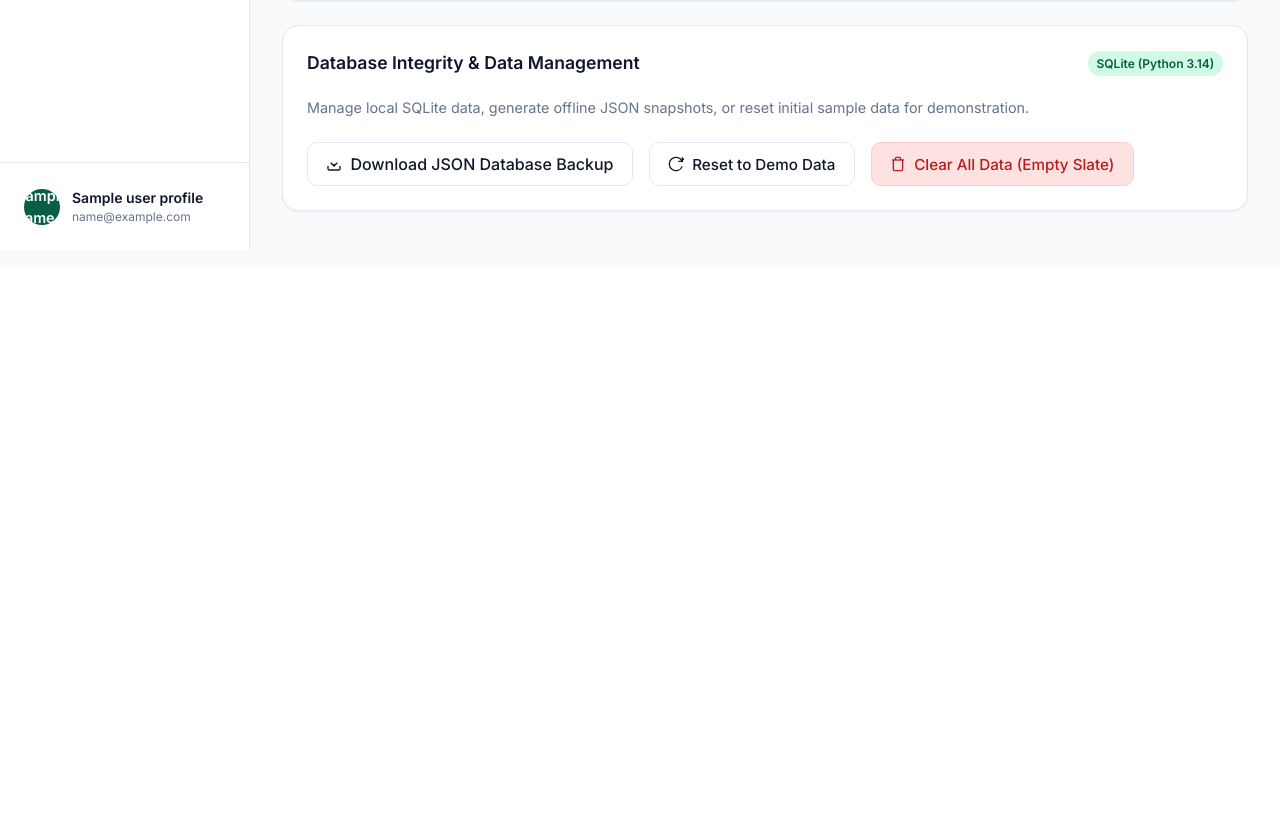
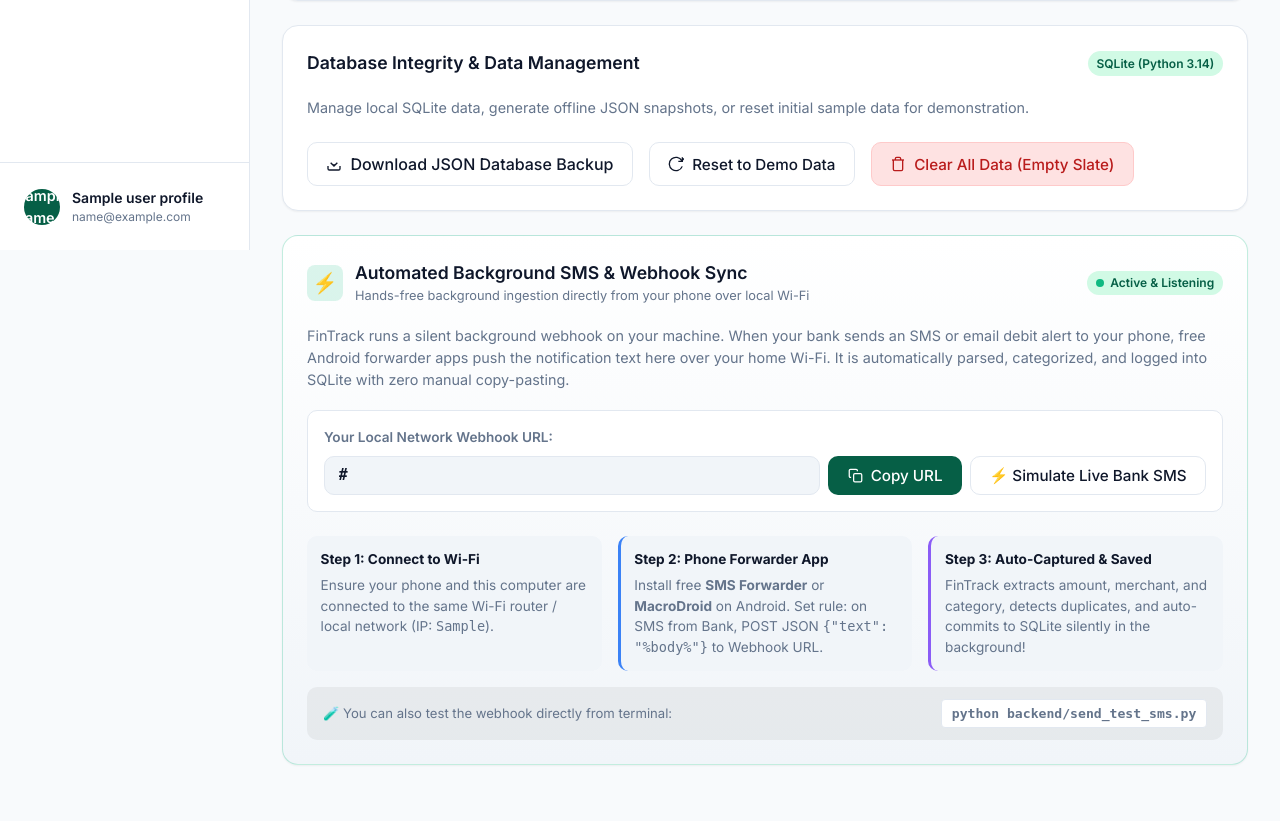
Before and after one commit to lalitpuriya18-gif/finance-tracker, a Flask app: template backend/templates/settings.html in a window 1280 px wide. Shown: the part 550-1371 px from the top of the page. Before the commit the page ends 800 px from the top, so only its background shows below. Run offline with Flask 3, Linux system fonts and the light colour scheme; the template is opened without the code that fills it: most values are stand-ins (such as "Sample title", 1, 10 or a date in 2020); some libraries are stand-ins or nearby versions.

Commit message:
feat(webhook): add background SMS receiver with Wi-Fi forwarder listener, duplicate filtering, and zero-dependency simulation

```diff
--- a/backend/app.py
+++ b/backend/app.py
@@ -14,6 +14,7 @@ Written with clear, beginner-friendly comments so any student or evaluator can u
 import os
 import sys
 import time
+import socket
 from pathlib import Path
 from datetime import datetime, timezone
 
@@ -28,6 +29,24 @@ from backend.database import Database, DEFAULT_DB_PATH
 from backend.sms_parser import parse_multi_sms
 
 START_TIME = time.time()
+
+
+def get_local_ip() -> str:
+    """
+    Finds the machine's local Wi-Fi / LAN IP address (e.g. 192.168.1.35)
+    using Python's standard socket library with 0 external packages.
+    Allows mobile phones on the same Wi-Fi to push webhook alerts directly to this PC.
+    """
+    s = socket.socket(socket.AF_INET, socket.SOCK_DGRAM)
+    try:
+        # Connecting to a public IP picks the host's active local interface without sending traffic
+        s.connect(("8.8.8.8", 80))
+        ip = s.getsockname()[0]
+    except Exception:
+        ip = "127.0.0.1"
+    finally:
+        s.close()
+    return ip
 
 
 def get_page_context(db: Database) -> dict:
@@ -130,6 +149,10 @@ def get_page_context(db: Database) -> dict:
                 })
     category_breakdown.sort(key=lambda x: x["amount"], reverse=True)
 
+    local_ip = get_local_ip()
+    port = int(os.environ.get("PORT", 5000))
+    webhook_url = f"http://{local_ip}:{port}/api/webhook/sms"
+
     return {
         "global_accounts": accounts,
         "global_categories": categories,
@@ -152,6 +175,8 @@ def get_page_context(db: Database) -> dict:
         "mandates_list": enriched_mandates,
         "category_breakdown": category_breakdown,
         "current_date": datetime.now().strftime("%Y-%m-%d"),
+        "local_ip": local_ip,
+        "webhook_url": webhook_url,
     }
 
 
@@ -604,6 +629,157 @@ def create_app(db: Database = None) -> Flask:
             "count": len(created),
         }), 201
 
+    # =========================================================================
+    # 13. AUTOMATED BACKGROUND SMS & NOTIFICATION WEBHOOK
+    # =========================================================================
+
+    @app.route("/api/webhook/sms/status", methods=["GET"])
+    def webhook_sms_status():
+        """
+        Returns active status, local Wi-Fi IP, and webhook URL for mobile forwarders.
+        """
+        ip = get_local_ip()
+        port = int(os.environ.get("PORT", 5000))
+        return jsonify({
+            "status": "active",
+            "local_ip": ip,
+            "port": port,
+            "webhook_url": f"http://{ip}:{port}/api/webhook/sms",
+            "message": "FinTrack Background SMS Webhook is active and listening for mobile forwarders.",
+        })
+
+    @app.route("/api/webhook/sms", methods=["POST"])
+    def webhook_receive_sms():
+        """
+        Silent background receiver for mobile SMS forwarder apps (e.g. SMS Forwarder, MacroDroid, Tasker).
+        Extracts financial alert details, eliminates duplicate notifications, and logs
+        transactions directly into SQLite without manual user intervention.
+        """
+        raw_text = ""
+        if request.is_json:
+            body = request.get_json(silent=True) or {}
+            raw_text = body.get("text") or body.get("message") or body.get("body") or body.get("sms") or body.get("content") or ""
+        elif request.form:
+            raw_text = request.form.get("text") or request.form.get("message") or request.form.get("body") or request.form.get("sms") or ""
+        else:
+            raw_text = request.get_data(as_text=True) or ""
+
+        if not raw_text.strip():
+            return jsonify({
+                "status": "ignored",
+                "error": "Empty SMS body received",
+            }), 400
+
+        data = app.db.get_full_bootstrap()
+        accounts = data.get("accounts", [])
+        parsed_items = parse_multi_sms(raw_text, accounts)
+
+        if not parsed_items:
+            return jsonify({
+                "status": "skipped",
+                "message": "Non-transaction alert ignored (no financial data detected).",
+                "raw": raw_text[:120],
+            }), 200
+
+        imported = []
+        duplicates = []
+
+        for item in parsed_items:
+            # Check for existing duplicate transaction on same date with same amount and payee
+            with app.db.get_connection() as conn:
+                existing = conn.execute(
+                    """
+                    SELECT id FROM transactions
+                    WHERE date = ? AND amount = ? AND (merchant = ? OR note LIKE ?)
+                    LIMIT 1
+                    """,
+                    (item["date"], int(item["amount"]), item["payee"], f"%{item['payee']}%")
+                ).fetchone()
+
+            if existing:
+                duplicates.append({
+                    "id": existing["id"],
+                    "payee": item["payee"],
+                    "amount": item["amount"],
+                    "date": item["date"],
+                })
+            else:
+                created = app.db.add_transaction(item)
+                imported.append(created)
+
+        if not imported and duplicates:
+            return jsonify({
+                "status": "duplicate",
+                "message": f"Transaction already recorded ({duplicates[0]['payee']} ₹{duplicates[0]['amount']})",
+                "duplicates": duplicates,
+                "count": 0,
+            }), 200
+
+        return jsonify({
+            "status": "recorded",
+            "imported": imported,
+            "duplicates": duplicates,
+            "count": len(imported),
+        }), 201
+
+    @app.route("/api/webhook/sms/test", methods=["POST"])
+    def webhook_simulate_sms():
+        """
+        Simulates an incoming live bank SMS debit alert to verify end-to-end background ingestion.
+        """
+        payload = request.get_json(silent=True) or {}
+        sample_sms = payload.get("text") or (
+            "Sent Rs.450.00 from HDFC Bank A/C *8921 to SWIGGY on 30-OCT-23. "
+            "UPI Ref 329012345678. Not you? Call 18002583838."
+        )
+
+        data = app.db.get_full_bootstrap()
+        accounts = data.get("accounts", [])
+        parsed_items = parse_multi_sms(sample_sms, accounts)
+
+        if not parsed_items:
+            return jsonify({"status": "skipped", "message": "No transaction parsed"}), 200
+
+        imported = []
+        duplicates = []
+
+        for item in parsed_items:
+            with app.db.get_connection() as conn:
+                existing = conn.execute(
+                    """
+                    SELECT id FROM transactions
+                    WHERE date = ? AND amount = ? AND (merchant = ? OR note LIKE ?)
+                    LIMIT 1
+                    """,
+                    (item["date"], int(item["amount"]), item["payee"], f"%{item['payee']}%")
+                ).fetchone()
+
+            if existing:
+                duplicates.append({
+                    "id": existing["id"],
+                    "payee": item["payee"],
+                    "amount": item["amount"],
+                    "date": item["date"],
+                })
+            else:
+                created = app.db.add_transaction(item)
+                imported.append(created)
+
+        if not imported and duplicates:
+            return jsonify({
+                "status": "duplicate",
+                "message": f"Transaction already recorded ({duplicates[0]['payee']} ₹{duplicates[0]['amount']})",
+                "duplicates": duplicates,
+                "count": 0,
+            }), 200
+
+        return jsonify({
+            "status": "recorded",
+            "imported": imported,
+            "duplicates": duplicates,
+            "count": len(imported),
+        }), 201
+
     return app
 
 
--- a/backend/static/js/app.js
+++ b/backend/static/js/app.js
@@ -733,3 +733,71 @@ Salary of INR 85,000.00 credited to A/C ..8921 on 30-OCT-23 by TECH CORP PVT LTD
     });
   }
 }
+
+/* ----------------------------------------------------------------------------
+ * 10. BACKGROUND SMS WEBHOOK UTILITIES
+ * ---------------------------------------------------------------------------- */
+
+/**
+ * Copies the Webhook URL to the clipboard and shows a toast confirmation.
+ */
+function copyWebhookUrl() {
+  const input = document.getElementById('webhookUrlInput');
+  if (input) {
+    if (navigator.clipboard && navigator.clipboard.writeText) {
+      navigator.clipboard.writeText(input.value).then(() => {
+        showToast('Webhook URL copied to clipboard!', 'success');
+      }).catch(() => {
+        input.select();
+        document.execCommand('copy');
+        showToast('Webhook URL copied!', 'success');
+      });
+    } else {
+      input.select();
+      document.execCommand('copy');
+      showToast('Webhook URL copied!', 'success');
+    }
+  }
+}
+
+/**
+ * Triggers a live webhook simulation from the UI to test background ingestion.
+ */
+async function simulateLiveWebhookSms() {
+  const btn = document.getElementById('btnSimulateWebhookSms');
+  if (btn) {
+    btn.disabled = true;
+    btn.innerHTML = '<span>⏳ Simulating Webhook...</span>';
+  }
+
+  try {
+    const res = await fetch('/api/webhook/sms/test', {
+      method: 'POST',
+      headers: { 'Content-Type': 'application/json' },
+      body: JSON.stringify({})
+    });
+
+    const data = await res.json();
+    if (!res.ok) {
+      throw new Error(data.error || 'Failed to simulate webhook');
+    }
+
+    if (data.status === 'duplicate') {
+      showToast(`Webhook captured alert: Already recorded (${data.message})`, 'info');
+    } else if (data.status === 'recorded') {
+      const first = (data.imported && data.imported[0]) || {};
+      const amountStr = first.amount ? `₹${parseFloat(first.amount).toLocaleString('en-IN')}` : '';
+      const payeeStr = first.payee || first.merchant || 'Bank Transaction';
+      showToast(`⚡ Background SMS Webhook Received & Logged ${amountStr} (${payeeStr}) into SQLite!`, 'success');
+    } else {
+      showToast(`Webhook status: ${data.status}`, 'info');
+    }
+  } catch (err) {
+    showToast(`Simulation failed: ${err.message}`, 'error');
+  } finally {
+    if (btn) {
+      btn.disabled = false;
+      btn.innerHTML = '<span>⚡ Simulate Live Bank SMS</span>';
+    }
+  }
+}
--- a/backend/templates/settings.html
+++ b/backend/templates/settings.html
@@ -110,4 +110,73 @@
     </button>
   </div>
 </div>
+
+<!-- ========================================================================
+     4. BACKGROUND SMS & NOTIFICATION SYNC (WEBHOOK LISTENER)
+     ======================================================================== -->
+<div class="card" style="border: 1px solid var(--accent-primary-alpha, rgba(16, 185, 129, 0.25)); background: linear-gradient(180deg, var(--bg-card) 0%, var(--bg-card-subtle) 100%);">
+  <div class="card-header">
+    <div style="display: flex; align-items: center; gap: 0.75rem;">
+      <div style="width: 36px; height: 36px; border-radius: 8px; background: rgba(16, 185, 129, 0.15); display: flex; align-items: center; justify-content: center; color: var(--accent-primary); font-size: 1.25rem;">
+        ⚡
+      </div>
+      <div>
+        <h2 class="card-title" style="margin: 0;">Automated Background SMS &amp; Webhook Sync</h2>
+        <div style="font-size: 0.8rem; color: var(--text-muted);">Hands-free background ingestion directly from your phone over local Wi-Fi</div>
+      </div>
+    </div>
+    <span class="badge badge-success" style="display: inline-flex; align-items: center; gap: 0.4rem;">
+      <span style="width: 8px; height: 8px; border-radius: 50%; background-color: #10b981;"></span>
+      Active &amp; Listening
+    </span>
+  </div>
+
+  <p style="color: var(--text-muted); font-size: 0.9rem; line-height: 1.5; margin-bottom: 1.25rem;">
+    FinTrack runs a silent background webhook on your machine. When your bank sends an SMS or email debit alert to your phone,
+    free Android forwarder apps push the notification text here over your home Wi-Fi. It is automatically parsed, categorized,
+    and logged into SQLite with zero manual copy-pasting.
+  </p>
+
+  <!-- Webhook URL Display & Actions -->
+  <div style="margin-bottom: 1.5rem; background: var(--bg-card); padding: 1rem; border-radius: var(--radius-md); border: 1px solid var(--border-color);">
+    <label class="form-label" style="font-weight: 600; margin-bottom: 0.5rem; display: block;">
+      Your Local Network Webhook URL:
+    </label>
+    <div style="display: flex; gap: 0.5rem; align-items: center; flex-wrap: wrap;">
+      <input type="text" id="webhookUrlInput" readonly value="{{ webhook_url }}" class="form-control" style="font-family: monospace; font-size: 0.95rem; font-weight: 600; flex: 1; min-width: 260px; background: var(--bg-card-subtle);">
+      <button class="btn btn-primary" onclick="copyWebhookUrl()">
+        <svg width="15" height="15" viewBox="0 0 24 24" fill="none" stroke="currentColor" stroke-width="2">
+          <rect x="9" y="9" width="13" height="13" rx="2" ry="2"></rect>
+          <path d="M5 15H4a2 2 0 0 1-2-2V4a2 2 0 0 1 2-2h9a2 2 0 0 1 2 2v1"></path>
+        </svg>
+        <span>Copy URL</span>
+      </button>
+      <button class="btn btn-outline" id="btnSimulateWebhookSms" onclick="simulateLiveWebhookSms()">
+        <span>⚡ Simulate Live Bank SMS</span>
+      </button>
+    </div>
+  </div>
+
+  <!-- Educational Step-by-Step Viva Guide -->
+  <div style="display: grid; grid-template-columns: repeat(auto-fit, minmax(260px, 1fr)); gap: 1rem; font-size: 0.85rem;">
+    <div style="padding: 0.85rem; background: var(--bg-card-subtle); border-radius: var(--radius-md); border-left: 3px solid var(--accent-primary);">
+      <div style="font-weight: 700; color: var(--text-main); margin-bottom: 0.35rem;">Step 1: Connect to Wi-Fi</div>
+      <div style="color: var(--text-muted);">Ensure your phone and this computer are connected to the same Wi-Fi router / local network (IP: <code>{{ local_ip }}</code>).</div>
+    </div>
+    <div style="padding: 0.85rem; background: var(--bg-card-subtle); border-radius: var(--radius-md); border-left: 3px solid #3b82f6;">
+      <div style="font-weight: 700; color: var(--text-main); margin-bottom: 0.35rem;">Step 2: Phone Forwarder App</div>
+      <div style="color: var(--text-muted);">Install free <strong>SMS Forwarder</strong> or <strong>MacroDroid</strong> on Android. Set rule: on SMS from Bank, POST JSON <code>{"text": "%body%"}</code> to Webhook URL.</div>
+    </div>
+    <div style="padding: 0.85rem; background: var(--bg-card-subtle); border-radius: var(--radius-md); border-left: 3px solid #8b5cf6;">
+      <div style="font-weight: 700; color: var(--text-main); margin-bottom: 0.35rem;">Step 3: Auto-Captured &amp; Saved</div>
+      <div style="color: var(--text-muted);">FinTrack extracts amount, merchant, and category, detects duplicates, and auto-commits to SQLite silently in the background!</div>
+    </div>
+  </div>
+
+  <!-- Terminal Test Script Callout -->
+  <div style="margin-top: 1rem; padding: 0.75rem 1rem; background: rgba(0, 0, 0, 0.05); border-radius: var(--radius-md); font-size: 0.82rem; color: var(--text-muted); display: flex; align-items: center; justify-content: space-between; flex-wrap: wrap; gap: 0.5rem;">
+    <span>🧪 You can also test the webhook directly from terminal:</span>
+    <code style="background: var(--bg-card); padding: 0.25rem 0.6rem; border-radius: 4px; border: 1px solid var(--border-color); font-weight: 600;">python backend/send_test_sms.py</code>
+  </div>
+</div>
 {% endblock %}
```
Also changed, not shown: backend/send_test_sms.py (added, +73 -0 lines), backend/sms_parser.py (+22 -3 lines), backend/tests/test_background_reader.py (added, +136 -0 lines).
